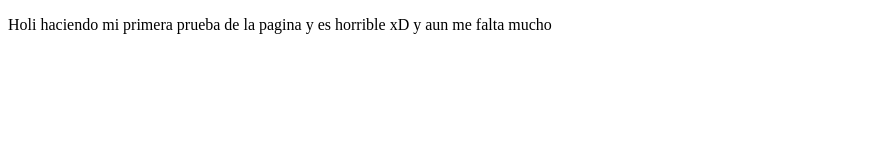
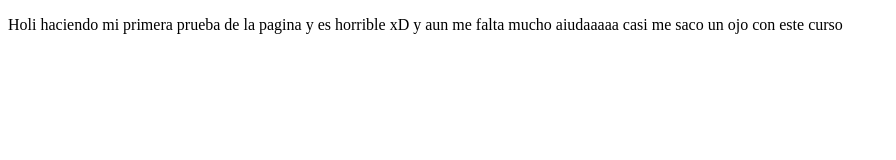
Before and after one commit to Kiutiex/pruebaplatzi, a plain HTML site: page index.html in a window 1280 px wide. Shown: the whole page, without its empty margins (0-896 px from the left). Drawn offline with Linux system fonts and the light colour scheme.

Commit message:
first commit

```diff
--- a/index.html
+++ b/index.html
@@ -7,6 +7,7 @@
     <title>holis </title>
 </head>
 <body>
-   <p>Holi haciendo mi primera prueba de la pagina y es horrible xD y aun me falta mucho  </p>
+   <p>Holi haciendo mi primera prueba de la pagina y es horrible xD y aun me falta mucho  aiudaaaaa casi me saco un ojo con este curso
+     </p>
 </body>
 </html>
```
